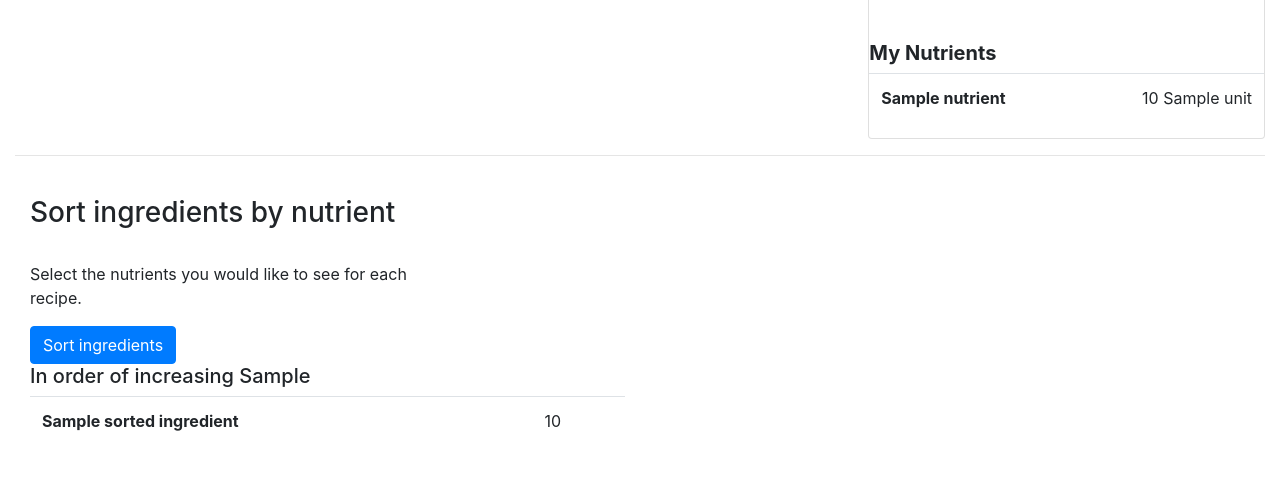
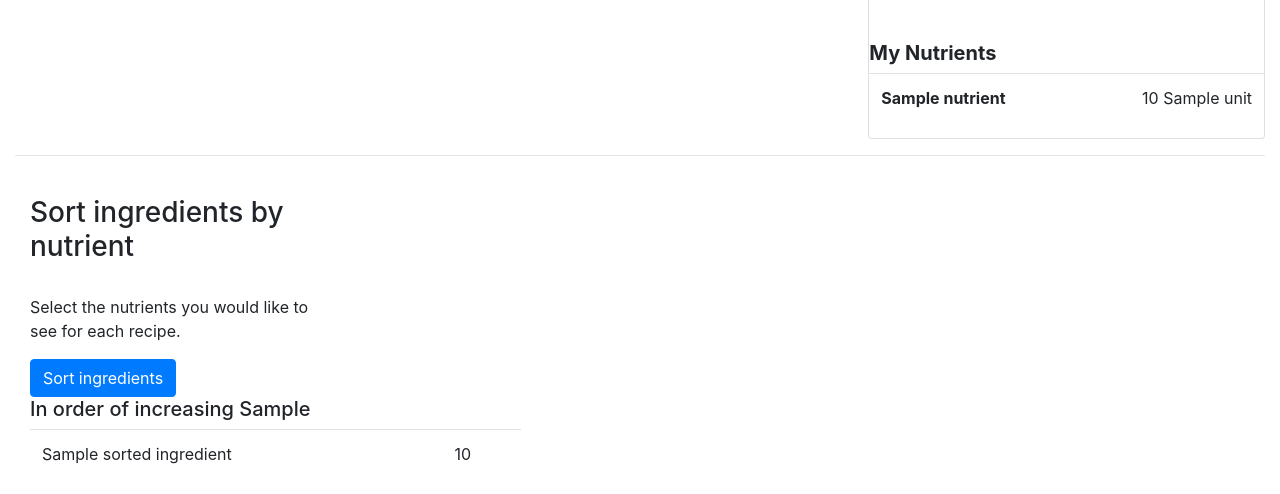
Before and after one commit to BradleyAllanDavis/CookbookDjango, a Django app: template templates/cookbook/recipe_detail.html in a window 1280 px wide. Shown: the part 967-1461 px from the top of the page. Before the commit the page ends 1398 px from the top, so only its background shows below. Run offline with Django 3.2, Linux system fonts and the light colour scheme; the template is opened without the code that fills it: most values are stand-ins (such as "Sample title", 1, 10 or a date in 2020); form fields are guessed from the names that the template uses; some libraries are stand-ins or nearby versions.

Commit message:
Update recipe detail view

```diff
--- a/templates/cookbook/recipe_detail.html
+++ b/templates/cookbook/recipe_detail.html
@@ -116,7 +116,7 @@
   </div><hr><br>
 
   <!-- Sort ingredients -->
-  <div class="col-md-4">
+  <div class="col-md-3">
     <h3 class="bd-title">Sort ingredients by nutrient</h3><br>
     <form method="post" action="{% url 'cookbook:recipe_detail' recipe.id %}">
       <p>Select the nutrients you would like to see for each recipe.</p>
@@ -131,13 +131,13 @@
   </div>
 
   {% if sorted_ingredients %}
-  <div class="col-md-6">
+  <div class="col-md-5">
     <h5>In order of increasing {{ sorted_by }}</h5>
     <table class="table">
       <tbody>
         {% for name, amount in sorted_ingredients %}
         <tr>
-          <td><strong>{{ name }}</strong></td>
+          <td>{{ name }}</td>
           <td>{{ amount }}</td>
         </tr>
         {% endfor %}
```
